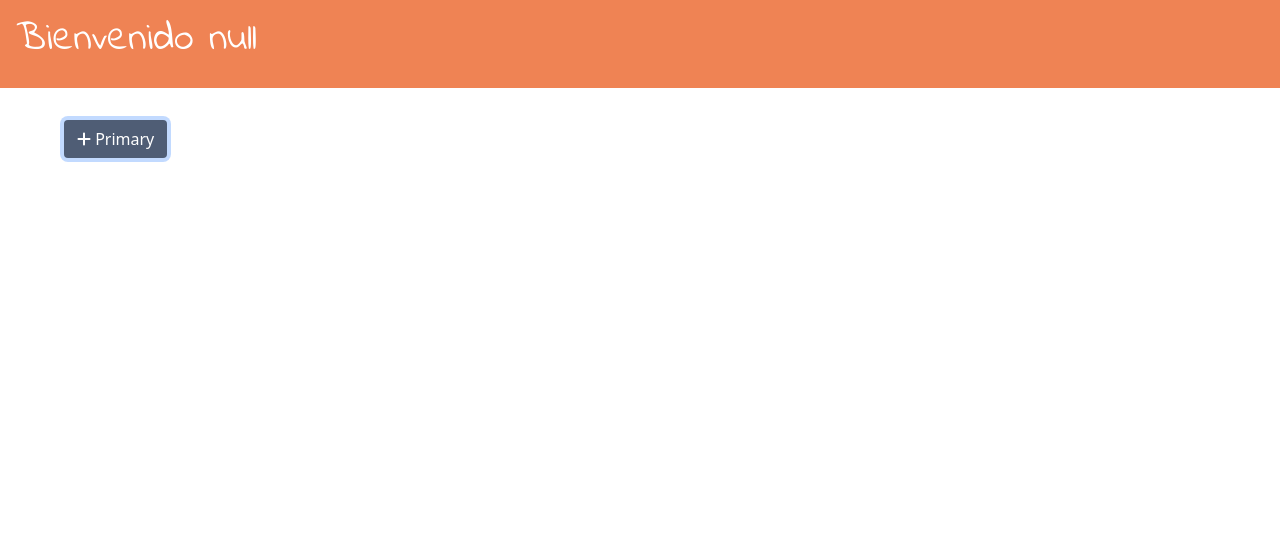
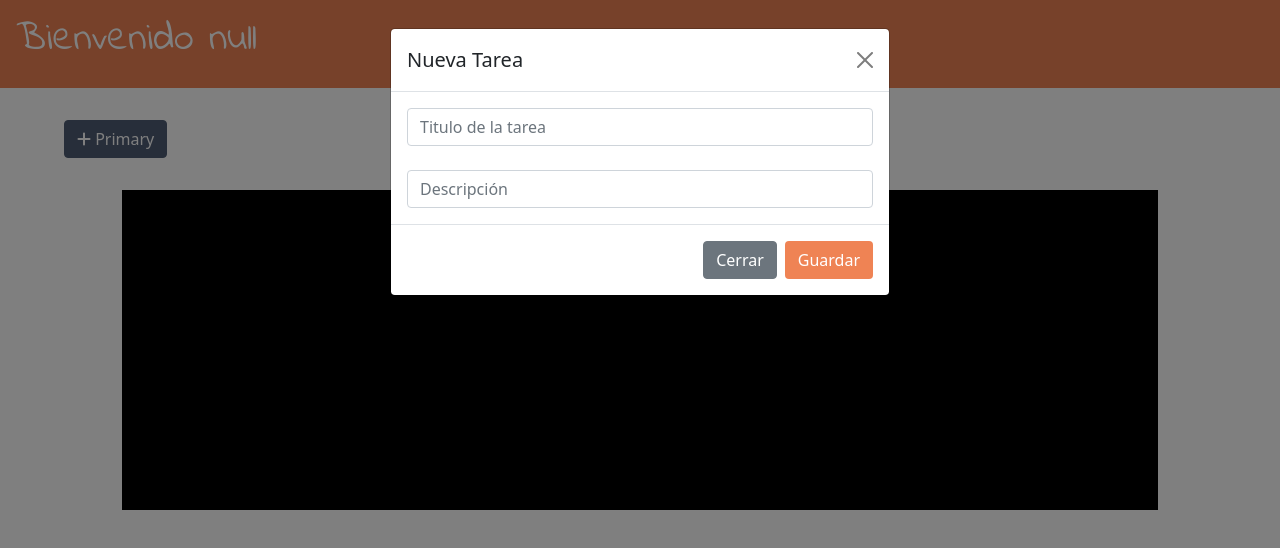
Before and after one commit to Cristiansb2003/Agenda, a plain HTML site: page paginas/tareas.html in a window 1280 px wide. Both pictures are taken after a click on the button "Primary". Drawn offline with nearby package versions, Linux system fonts and the light colour scheme; a web font is replaced by a local one.

Commit message:
Se agrego el boton agregar

```diff
--- a/css/tareas.css
+++ b/css/tareas.css
@@ -10,8 +10,13 @@ header{
   color: white;
   padding: 1em;
 }
+#guardarTarea{
+  background: #EF8354;
+  color: white;
+}
 #agregar{
   background: #4F5D75;
+  border: 1px solid #4F5D75;
   color: white;
 }
 
@@ -21,3 +26,16 @@ header{
   margin-top: 2em;
   height: 30em;
 }
+
+.tarjetas{
+  width: 90%;
+  background: black;
+  height: 20em;
+  margin: auto;
+  margin-top: 2em;
+}
+.tarjetaD{
+  width: 20em;
+  margin-top: 2em;
+
+}
--- a/js/tareas.js
+++ b/js/tareas.js
@@ -1,5 +1,34 @@
-$(document).ready(function(){
-   var nombre = localStorage.getItem("nombre");
+$(document).ready(function() {
+  var nombre = localStorage.getItem("nombre");
+  var contenedorTarjetas = $(".tarjetas");
+  var agregarTarjeta = $("#guardarTarea");
 
-   $("#bienvenida").text("Bienvenido "+nombre)
+  var contenedor1 = $("<div>");
+  contenedor1.addClass("card tarjetaD");
+  var titulo = $("<h5>");
+  titulo.text("Titulo");
+  titulo.addClass("card-header");
+  var contenedor2 = $("<div>");
+  contenedor2.addClass("card-body");
+  var descripcion = $("<p>");
+  descripcion.text("Descripcion");
+  descripcion.addClass("card-text");
+  contenedor1.prepend(titulo);
+  contenedor2.append(descripcion);
+  contenedor1.append(contenedor2);
+  var nuevaFila = $("<li>");
+
+
+function crearFila(){
+    nuevaFila.append(contenedor1);
+      $("#lista").append(nuevaFila);
+}
+  $("#bienvenida").text("Bienvenido " + nombre);
+
+  agregarTarjeta.click(function() {
+    console.log("hola");
+    crearFila();
+    crearFila();
+
+  });
 });
--- a/paginas/tareas.html
+++ b/paginas/tareas.html
@@ -17,7 +17,38 @@
     <h1 id="bienvenida"></h1>
   </header>
   <div class="contenedor">
-    <button id="agregar" type="button" class="btn"><i class="fas fa-plus"></i> Primary</button>
+    <!-- Button trigger modal -->
+<button id="agregar" type="button" class="btn btn-primary" data-bs-toggle="modal" data-bs-target="#staticBackdrop">
+  <i class="fas fa-plus"></i> Primary
+</button>
+
+<!-- Modal -->
+<div class="modal fade" id="staticBackdrop" data-bs-backdrop="static" data-bs-keyboard="false" tabindex="-1" aria-labelledby="staticBackdropLabel" aria-hidden="true">
+  <div class="modal-dialog">
+    <div class="modal-content">
+      <div class="modal-header">
+        <h5 class="modal-title" id="staticBackdropLabel">Nueva Tarea</h5>
+        <button type="button" class="btn-close" data-bs-dismiss="modal" aria-label="Close"></button>
+      </div>
+      <div class="modal-body">
+        <input class="form-control" type="text" placeholder="Titulo de la tarea" aria-label="default input example">
+        <br>
+        <input class="form-control" type="text" placeholder="Descripción" aria-label="default input example">
+      </div>
+      <div class="modal-footer">
+        <button type="button" class="btn btn-secondary" data-bs-dismiss="modal">Cerrar</button>
+        <button type="button" class="btn" id="guardarTarea">Guardar</button>
+      </div>
+    </div>
+  </div>
+</div>
+
+<!--tarjetas-->
+<div class="tarjetas">
+  <ul id="lista">
+
+  </ul>
+</div>
   </div>
 
   <script src="../js/tareas.js"></script>
```
